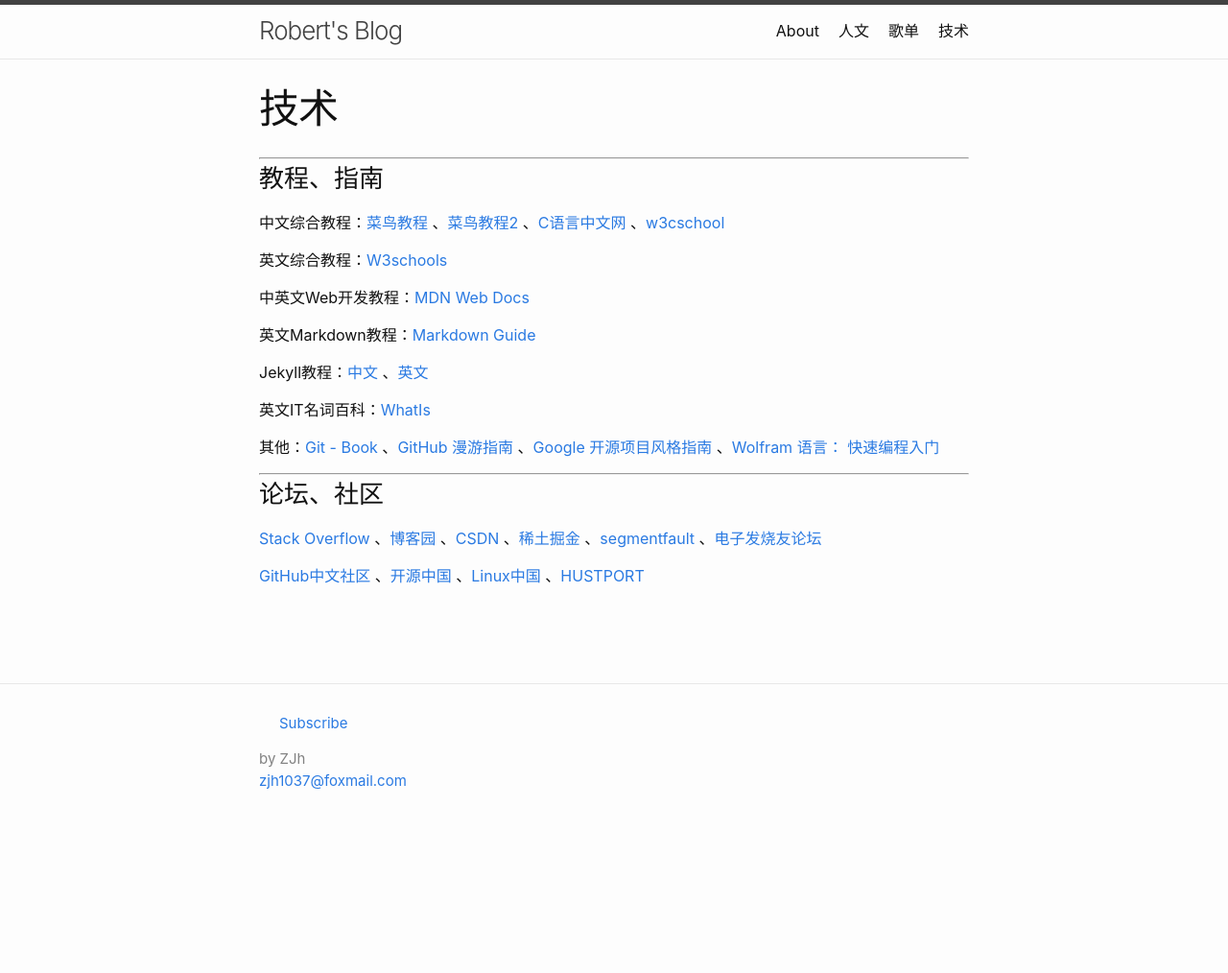
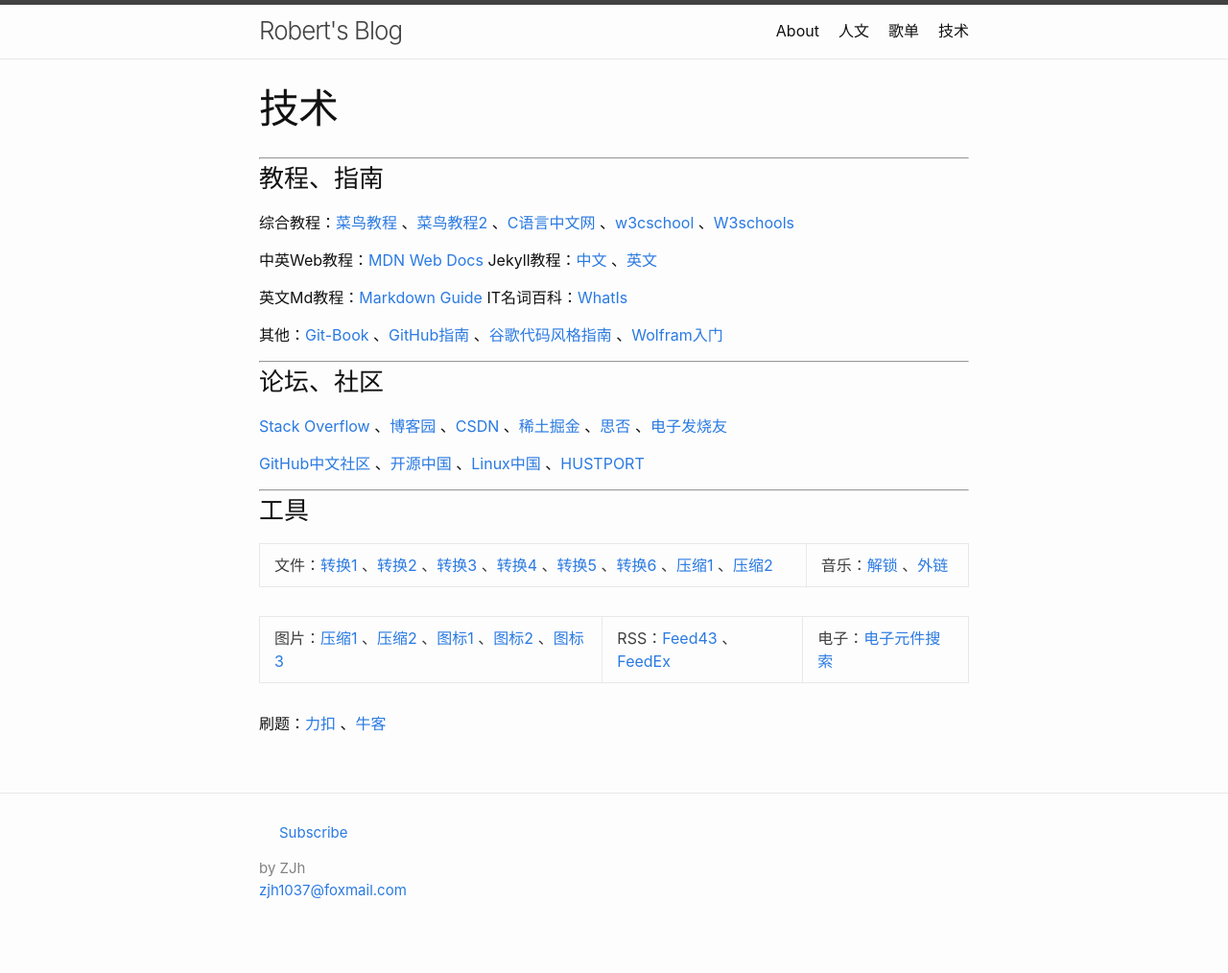
Before and after one commit to Robert1037/Robert1037.github.io, a Jekyll site: the page built from pages/tech.md, in a window 1280 px wide. Shown: the whole page at 96% size. Built offline with Jekyll 4.4.1, drawn with Linux system fonts in a browser that asks for light colours; before the commit the page ends 900 px from its top, so only the background shows below that.

Commit message:
Add files via upload

```diff
--- a/pages/tech.md
+++ b/pages/tech.md
@@ -9,24 +9,28 @@
 
 ### 教程、指南
 
-中文综合教程：<a href="https://www.runoob.com/" target="_blank">菜鸟教程</a> 、<a href="https://www.cainiaojc.com/" target="_blank">菜鸟教程2</a> 、<a href="http://c.biancheng.net/sitemap/" target="_blank">C语言中文网</a> 、<a href="https://www.w3cschool.cn/tutorial" target="_blank">w3cschool</a>
+综合教程：<a href="https://www.runoob.com/" target="_blank">菜鸟教程</a> 、<a href="https://www.cainiaojc.com/" target="_blank">菜鸟教程2</a> 、<a href="http://c.biancheng.net/sitemap/" target="_blank">C语言中文网</a> 、<a href="https://www.w3cschool.cn/tutorial" target="_blank">w3cschool</a> 、<a href="https://www.w3schools.com/" target="_blank">W3schools</a>
 
-英文综合教程：<a href="https://www.w3schools.com/" target="_blank">W3schools</a>
+中英Web教程：<a href="https://developer.mozilla.org/zh-CN/docs/Web" target="_blank">MDN Web Docs</a>        Jekyll教程：<a href="https://jekyllcn.com/docs/home/" target="_blank">中文</a> 、<a href="https://jekyllrb.com/docs/" target="_blank">英文</a>
 
-中英文Web开发教程：<a href="https://developer.mozilla.org/zh-CN/docs/Web" target="_blank">MDN Web Docs</a>
+英文Md教程：<a href="https://www.markdownguide.org/cheat-sheet/" target="_blank">Markdown Guide</a>       IT名词百科：<a href="https://whatis.techtarget.com/" target="_blank">WhatIs</a>
 
-英文Markdown教程：<a href="https://www.markdownguide.org/cheat-sheet/" target="_blank">Markdown Guide</a>
-
-Jekyll教程：<a href="https://jekyllcn.com/docs/home/" target="_blank">中文</a> 、<a href="https://jekyllrb.com/docs/" target="_blank">英文</a>
-
-英文IT名词百科：<a href="https://whatis.techtarget.com/" target="_blank">WhatIs</a>
-
-其他：<a href="https://git-scm.com/book/zh/v2" target="_blank">Git - Book</a> 、<a href="https://github.phodal.com/" target="_blank">GitHub 漫游指南</a> 、<a href="https://zh-google-styleguide.readthedocs.io/en/latest/contents/" target="_blank">Google 开源项目风格指南</a> 、<a href="https://www.wolfram.com/language/fast-introduction-for-programmers/zh/" target="_blank">Wolfram 语言： 快速编程入门</a>
+其他：<a href="https://git-scm.com/book/zh/v2" target="_blank">Git-Book</a> 、<a href="https://github.phodal.com/" target="_blank">GitHub指南</a> 、<a href="https://zh-google-styleguide.readthedocs.io/en/latest/contents/" target="_blank">谷歌代码风格指南</a> 、<a href="https://www.wolfram.com/language/fast-introduction-for-programmers/zh/" target="_blank">Wolfram入门</a>
 
 ---
 
 ### 论坛、社区
 
-<a href="https://stackoverflow.com/" target="_blank">Stack Overflow</a> 、<a href="https://www.cnblogs.com/" target="_blank">博客园</a> 、<a href="https://www.csdn.net/" target="_blank">CSDN</a> 、<a href="https://juejin.cn/" target="_blank">稀土掘金</a> 、<a href="https://segmentfault.com/" target="_blank">segmentfault</a> 、<a href="https://bbs.elecfans.com/" target="_blank">电子发烧友论坛</a>
+<a href="https://stackoverflow.com/" target="_blank">Stack Overflow</a> 、<a href="https://www.cnblogs.com/" target="_blank">博客园</a> 、<a href="https://www.csdn.net/" target="_blank">CSDN</a> 、<a href="https://juejin.cn/" target="_blank">稀土掘金</a> 、<a href="https://segmentfault.com/" target="_blank">思否</a> 、<a href="https://bbs.elecfans.com/" target="_blank">电子发烧友</a>
 
 <a href="https://www.githubs.cn/" target="_blank">GitHub中文社区</a> 、<a href="https://www.oschina.net/" target="_blank">开源中国</a> 、<a href="https://linux.cn/" target="_blank">Linux中国</a> 、<a href="https://hustport.com/" target="_blank">HUSTPORT</a>
+
+---
+
+### 工具
+
+文件：<a href="https://cn.office-converter.com/" target="_blank">转换1</a> 、<a href="https://convertio.co/zh/" target="_blank">转换2</a> 、<a href="https://onlineconvertfree.com/zh/" target="_blank">转换3</a> 、<a href="https://www.alltoall.net/" target="_blank">转换4</a> 、<a href="https://speedpdf.com/zh-cn/" target="_blank">转换5</a> 、<a href="https://cloudconvert.com/" target="_blank">转换6</a> 、<a href="https://www.wecompress.com/zh-Hans/" target="_blank">压缩1</a> 、<a href="https://www.compress2go.com/zh" target="_blank">压缩2</a>   | 音乐：<a href="https://unlock.jddmcs.org.cn/" target="_blank">解锁</a> 、<a href="https://music.xf1433.com/" target="_blank">外链</a>
+
+图片：<a href="https://tinyjpg.com/" target="_blank">压缩1</a> 、<a href="http://www.yalijuda.com/" target="_blank">压缩2</a> 、<a href="https://tool.lu/favicon/" target="_blank">图标1</a> 、<a href="https://www.logosc.cn/logo/favicon" target="_blank">图标2</a> 、<a href="https://favicon.io/favicon-converter/" target="_blank">图标3</a> | RSS：<a href="https://feed43.com/" target="_blank">Feed43</a> 、<a href="https://feedex.net/" target="_blank">FeedEx</a>  | 电子：<a href="https://www.21icsearch.com/" target="_blank">电子元件搜索</a>
+
+刷题：<a href="https://leetcode-cn.com/" target="_blank">力扣</a> 、<a href="https://www.nowcoder.com/" target="_blank">牛客</a>
```
